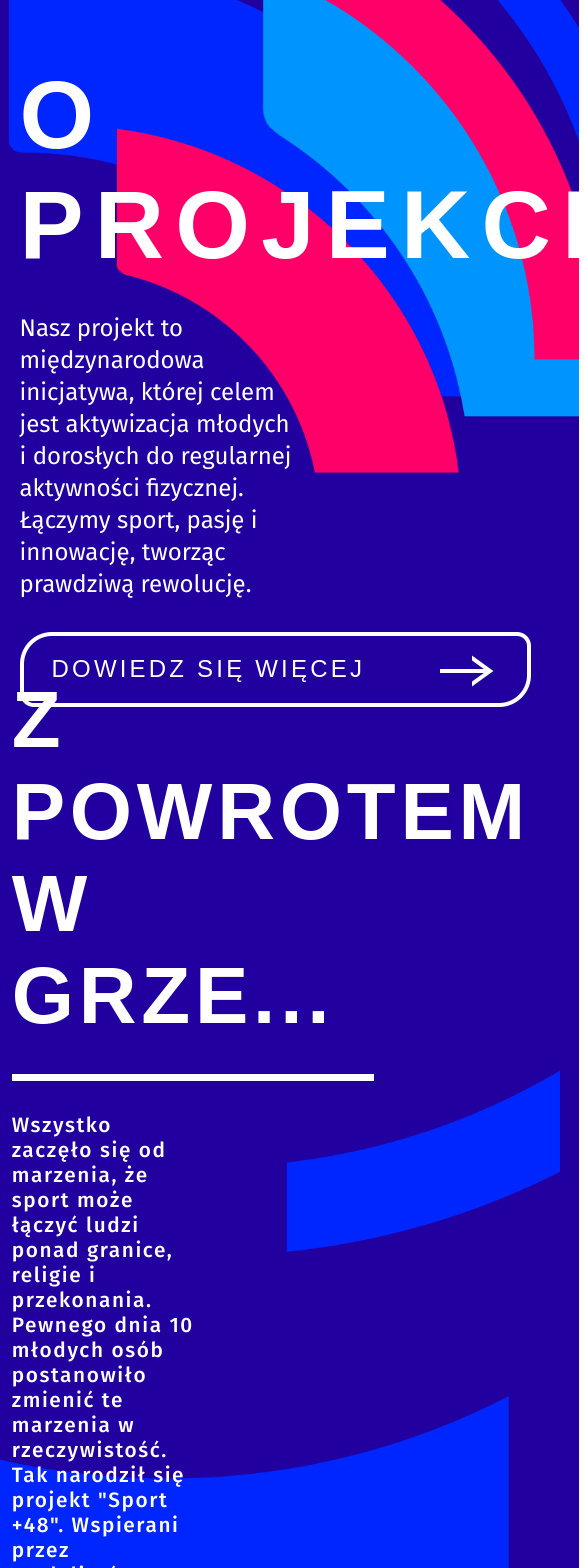
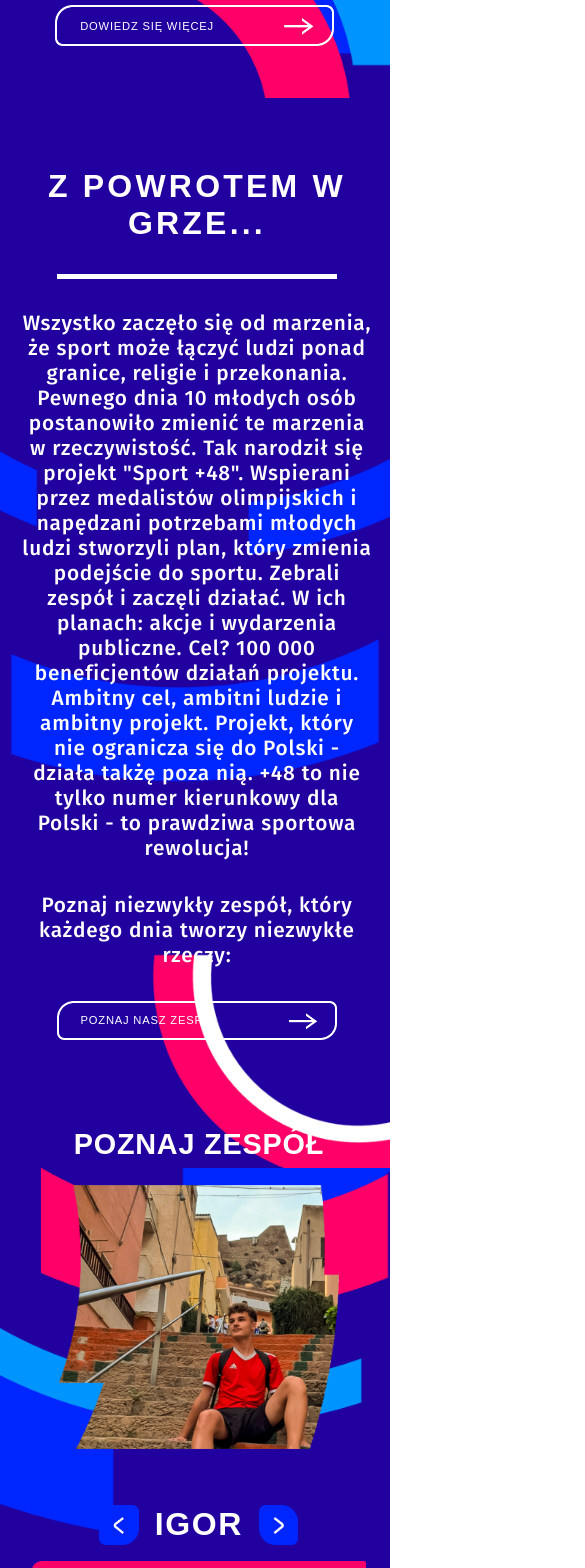
Before and after one commit to JakiKub/sportplus48, a React (Vite) app in the folder client/: page /onas in a window 390 px wide. Shown: the part 432-2000 px from the top of the page, 585 px wide, since content can reach past the window. Built offline with nearby package versions, Linux system fonts and the light colour scheme; no server answers; a web font is replaced by a local one.

Commit message:
Added mobile version of O nas site

```diff
--- a/client/src/App.jsx
+++ b/client/src/App.jsx
@@ -33,6 +33,9 @@ const App = () => {
 
     if (isMobile) return;
 
+    //
+    //probably the worst way of scaling a website, but works "if something's stupid but works, it ain't stupid"
+    //
     const handleDpiZoom = () => {
       const ratio = window.devicePixelRatio || 1;
       const html = document.documentElement;
@@ -41,9 +44,6 @@ const App = () => {
       if (ratio > 1) {
         const zoomValue = 1 / ratio;
         body.style.zoom = zoomValue;
-
-        // KLUCZ: Musimy sztucznie zwiększyć min-height,
-        // bo przy zoomie 0.5 (skala 200%) 100vh to tylko połowa realnej treści.
         body.style.minHeight = `${100 * ratio}vh`;
         html.style.height = 'auto';
       } else {
--- a/client/src/assets/style.css
+++ b/client/src/assets/style.css
@@ -405,6 +405,8 @@ body {
 #poznajZespol {
     background-image: url('/content/about-us/poznajnaszzespol.png');
     background-size: contain;
+    background-repeat: no-repeat;
+    background-position: center;
     background-color: transparent;
     border: none;
     color: #ffffff;
@@ -4162,4 +4164,180 @@ td.ranking-td {
         max-width: 100%;
         width: 95%;
     }
-}
+
+
+    /* o zespole */
+    #oProjekcie {
+        max-width: 100%;
+        width: 90%;
+        align-items: center;
+        top: 8%;
+    }
+
+    .o-projekcie-tytul {
+        font-size: 2em;
+        letter-spacing: .2rem;
+        max-width: 100%;
+    }
+
+    .o-projekcie-opis {
+        font-size: 1.3em;
+        line-height: 1.5rem;
+        max-width: 100%;
+        text-align: center;
+    }
+
+    #dowiedzSieWiecej {
+        aspect-ratio: 511 / 75;
+        width: 80%;
+        height: auto;
+        font-size: .7em;
+        padding-left: 1.6rem;
+        letter-spacing: .05rem;
+    }
+
+    #oNasOpis {
+        max-width: 100%;
+        width: 90%;
+        align-items: center;
+        top: 25%;
+        left: 5.5%;
+    }
+
+    .o-nas-tytul {
+        font-size: 2em;
+        max-width: 100%;
+        letter-spacing: .2rem;
+        text-align: center;
+    }
+
+    .o-nas-opis, .o-nas-opis-2 {
+        max-width: 100%;
+        text-align: center;
+        letter-spacing: .05rem;
+    }
+
+    #oNasOpis > img {
+        aspect-ratio: 362 / 7;
+        width: 80%;
+    }
+
+    #poznajZespol {
+        aspect-ratio: 532 / 75;
+        width: 80%;
+        height: auto;
+        font-size: .7em;
+        letter-spacing: .05rem;
+        padding-left: 1.5rem;
+    }
+
+    #oZespole {
+        max-width: 100%;
+        width: 90%;
+        align-items: center;
+        display: flex;
+        flex-direction: column;
+        top: 65%;
+        left: 6%;
+    }
+
+    .o-zespole-title {
+        font-size: 1.8em;
+        letter-spacing: .05rem;
+        text-align: center;
+        width: 100%;
+    }
+
+    .o-zespole-rest {
+        flex-direction: column;
+        align-items: center;
+        max-width: 100%;
+        width: 100%;
+    }
+
+    .o-zespole-rest > img {
+        aspect-ratio: 766 / 719;
+        width: 80%;
+    }
+
+    .o-zespole-dane {
+        justify-content: center;
+        gap: 1rem;
+    }
+
+    .dane-top {
+        max-width: 100%;
+        width: 100%;
+        gap: 1rem;
+        justify-content: center;
+        align-items: center;
+    }
+
+    #daneLewo, #danePrawo {
+        aspect-ratio: 70 / 71;
+        width: 40px;
+        height: auto;
+    }
+
+    #imie {
+        font-size: 2em;
+        letter-spacing: .1rem;
+    }
+
+    .role-projektu {
+        max-width: 100%;
+        width: 95%;
+    }
+
+    .role-opis {
+        font-size: .5em;
+        letter-spacing: .01rem;
+    }
+
+    .narodowosci-projektu {
+        max-width: 90%;
+        width: 90%;
+        justify-content: center;
+        gap: .5rem;
+    }
+
+    .narodowosci-nar > img {
+        aspect-ratio: 1 / 1;
+        width: 10%;
+    }
+
+    .narodowosci-nar {
+        letter-spacing: 0;
+        gap: 1rem;
+    }
+
+    .narodowosci-nar, #rootsDwa {
+        font-size: .7em;
+    }
+
+    .opis-o-osobie {
+        font-size: 1em;
+        max-width: 95%;
+    }
+
+    .fav-rzeczy {
+        max-width: 100%;
+        width: 90%;
+    }
+
+    .fav-rzecz {
+        width: 100%;
+    }
+
+    .fav-cos {
+        width: 80%;
+    }
+
+    .fav-cos-2 {
+        width: 80%;
+    }
+
+    .fav-cos, .fav-eff, .fav-cos-2 {
+        font-size: .7em;
+    }
+}
--- a/client/src/hooks/pageBackground.js
+++ b/client/src/hooks/pageBackground.js
@@ -24,6 +24,7 @@ const pageBackground = () => {
           img: "/content/about-us/onas_tlo.png",
           imgMobile: "/content/mobile/onas/onas_tlo.png",
           height: "4096px",
+          heightMobile: "2400px",
           overflow: "visible",
           size: "100% 80%",
           att: "scroll",
```
Also changed, not shown: 1 other file (tests, documents, lock files or other folders).
